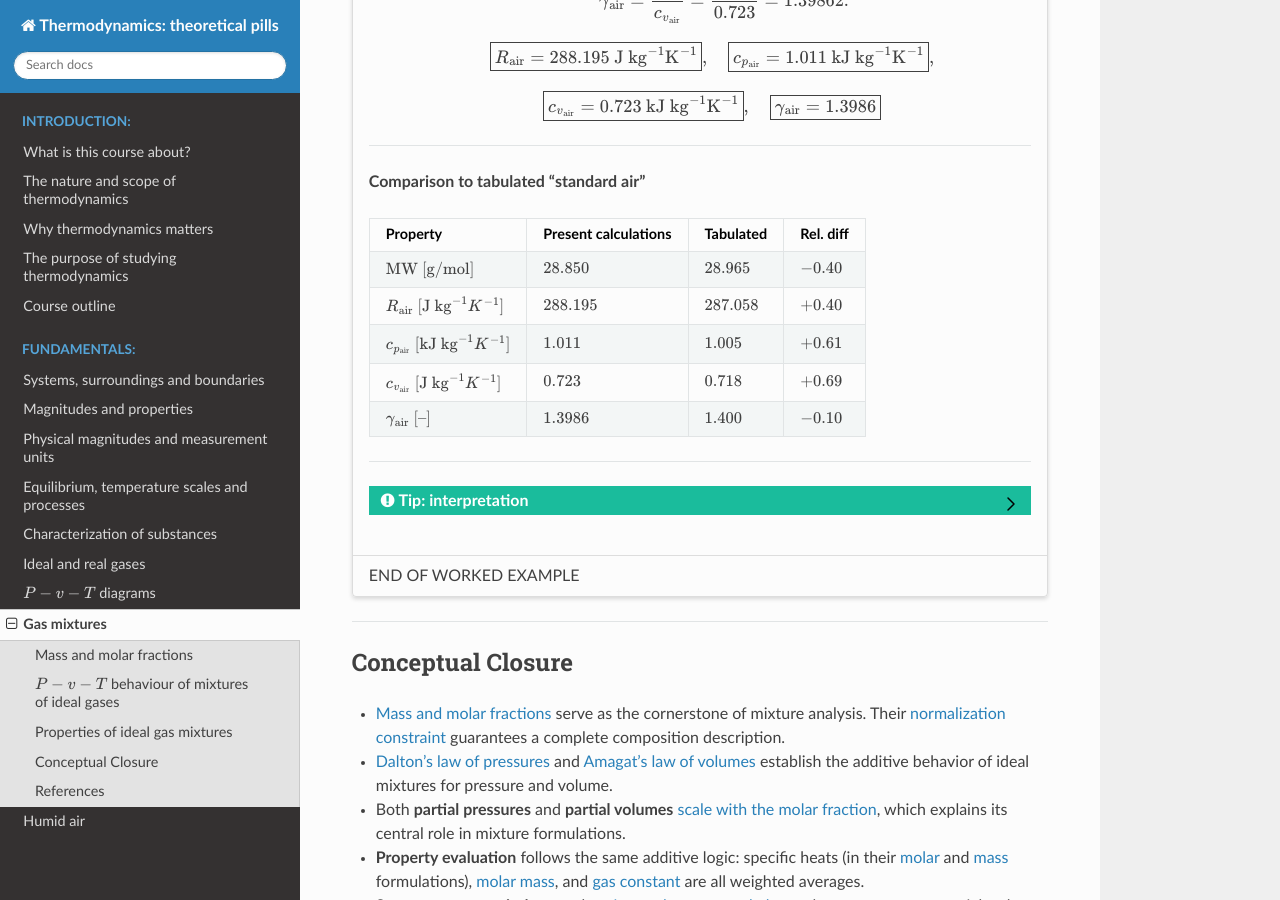
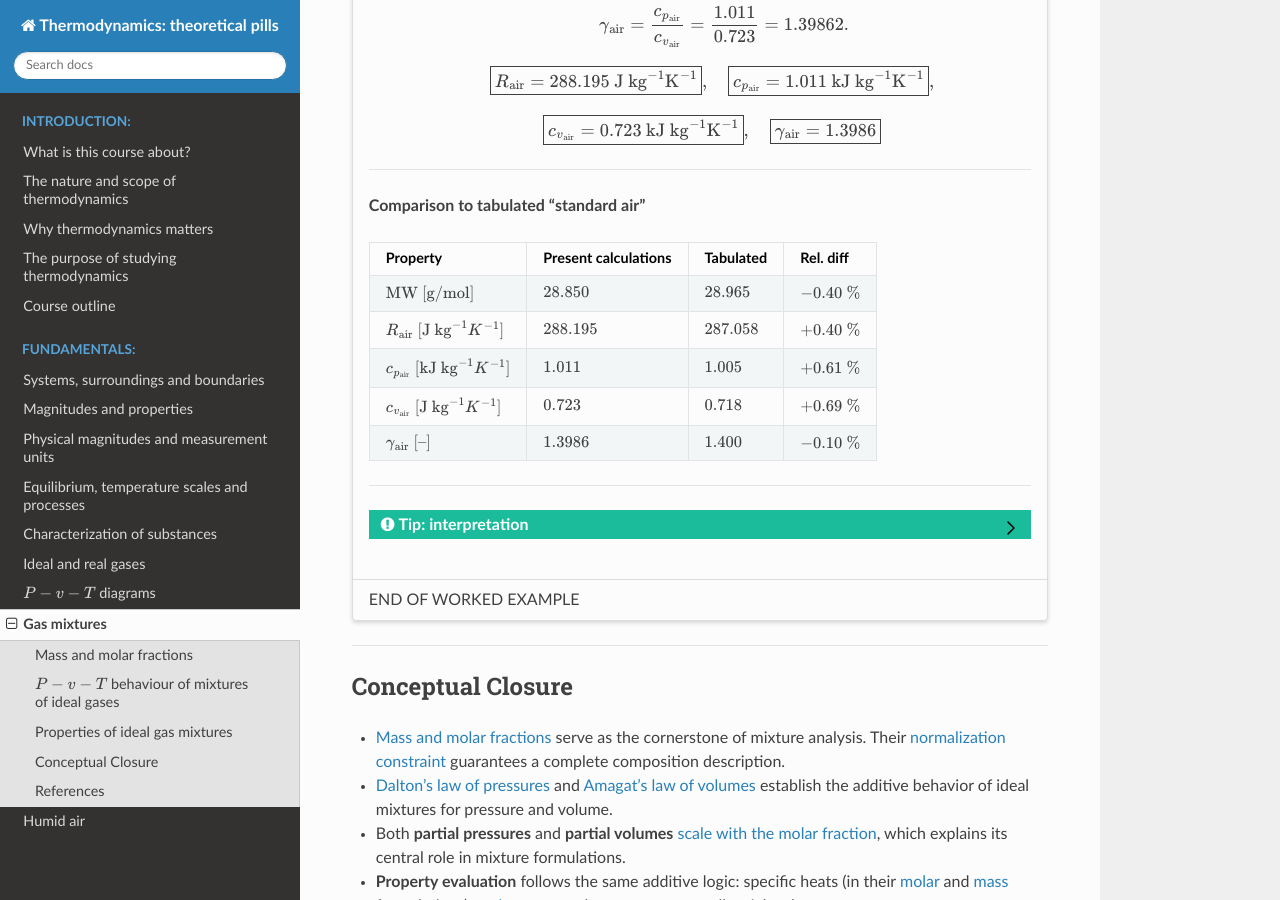
Before and after one commit to azarketa/Thermodynamics-theoretical-pills, a Sphinx documentation site: the page built from source/Gas_mixtures.md, in a window 1280 px wide and 900 px high, scrolled down 5420 px. Built offline with Sphinx 7.4.7 and the Read the Docs theme 3.1.0, drawn with Linux system fonts in a browser that asks for light colours; cross-references to code outside the pages are shown as plain code; some of the changed text lies outside the part shown.

Commit message:
Files updated

```diff
--- a/source/Gas_mixtures.md
+++ b/source/Gas_mixtures.md
@@ -139,11 +139,11 @@
 
 **Problem statement**
 
-Air is a common mixture that usually described as having a volumetric composition of $21 \ %$ $\text{O}_{2}$ and $79 \ %$ $\text{N}_{2}$. The molar weights of those components can be obtained from standard chemical tables, as well as the values for the universal gas constant ($\text{R}_{\text{u}}$) and the specific heat constants of the components at particular temperatures. Assuming that the system being analyzed is composed of standard air at a temperature of $25 \ ^{\circ}\text{C}$, calculate its effective molar weight, as well as its specific heat constants, and compare them to the standard tabulated values.
+Air is a common mixture that usually described as having a volumetric composition of $21 \ \%$ $\text{O}_{2}$ and $79 \ \%$ $\text{N}_{2}$. The molar weights of those components can be obtained from standard chemical tables, as well as the values for the universal gas constant ($\text{R}_{\text{u}}$) and the specific heat constants of the components at particular temperatures. Assuming that the system being analyzed is composed of standard air at a temperature of $25 \ ^{\circ}\text{C}$, calculate its effective molar weight, as well as its specific heat constants, and compare them to the standard tabulated values.
 
 **Synthesis**
 
-“Standard air” is modeled as an ideal gas **mixture** with **mole fractions** $y_{\mathrm{O_2}}=0.21$, $y_{\mathrm{N_2}}=0.79$ at $T=25 \ ^\circ\text{C}$, and the following magnitudes are computed:
+“Standard air” is modeled as an ideal gas **mixture** with **mole fractions** $y_{\mathrm{O_2}} = 0.21$, $y_{\mathrm{N_2}}=0.79$ at $T=25 \ ^\circ\text{C}$, and the following magnitudes are computed:
 
 * **Effective molar mass**, $\text{MW}_{\text{air}}$,
 * **Mixture** $\overline{c_{p}}_{\text{air}}$ and $\overline{c_{v}}_{\text{air}}$ (molar basis), then **mass-based** $c_{p_{\text{air}}}$, $c_{v_{\text{air}}}$, $R_{\text{air}}$, and $\gamma_{\text{air}}=c_{p_{\text{air}}}/c_{v_{\text{air}}}$,
@@ -231,11 +231,11 @@
 
 | Property  | Present calculations | Tabulated |  Rel. diff |
 | :-------------------------- | --------: | --------: | ---------: |
-| $\text{MW} \ [\text{g}/\text{mol}]$                    |  $28.850$ |  $28.965$ | $-0.40\ %$ |
-| $R_{\text{air}} \ [\text{J kg}^{-1}K^{-1}]$            | $288.195$ | $287.058$ | $+0.40\ %$ |
-| $c_{p_{\text{air}}} \ [\text{kJ kg}^{-1}K^{-1}]$       | $1.011$ |    $1.005$ | $+0.61\ %$ |
-| $c_{v_{\text{air}}} \ [\text{J kg}^{-1}K^{-1}]$        |  $0.723$ |     $0.718$ | $+0.69\ %$ |
-| $\gamma_{\text{air}} \ [–]$                            |  $1.3986$ |   $1.400$ | $-0.10\ %$ |
+| $\text{MW} \ [\text{g}/\text{mol}]$                    |  $28.850$ |  $28.965$ | $-0.40 \ \%$ |
+| $R_{\text{air}} \ [\text{J kg}^{-1}K^{-1}]$            | $288.195$ | $287.058$ | $+0.40 \ \%$ |
+| $c_{p_{\text{air}}} \ [\text{kJ kg}^{-1}K^{-1}]$       | $1.011$ |    $1.005$ | $+0.61 \ \%$ |
+| $c_{v_{\text{air}}} \ [\text{J kg}^{-1}K^{-1}]$        |  $0.723$ |     $0.718$ | $+0.69 \ \%$ |
+| $\gamma_{\text{air}} \ [–]$                            |  $1.3986$ |   $1.400$ | $-0.10 \ \%$ |
 
 ---
 
```
